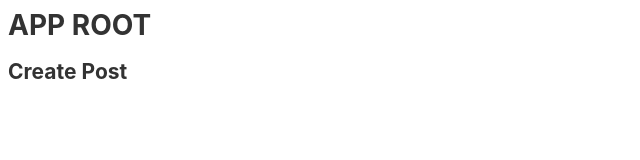
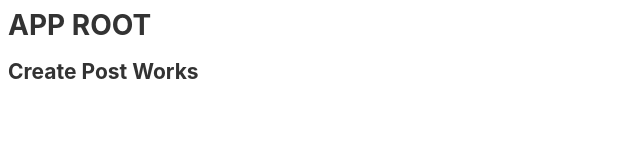
Before and after one commit to ayodeleopetumo/zuid-social, an Angular app: page / in a window 1280 px wide. Shown: the top 160 px of the page, without its empty margins (0-640 px from the left). Built offline with nearby package versions, Linux system fonts and the light colour scheme.

Commit message:
change title

```diff
--- a/src/app/posts/create-post/create-post.component.html
+++ b/src/app/posts/create-post/create-post.component.html
@@ -1 +1 @@
-<h2>Create Post</h2>
+<h2>Create Post Works</h2>
```
